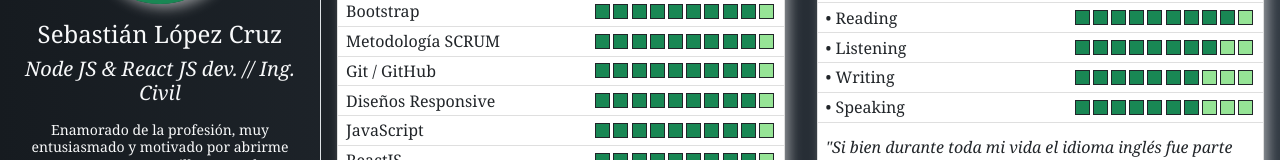
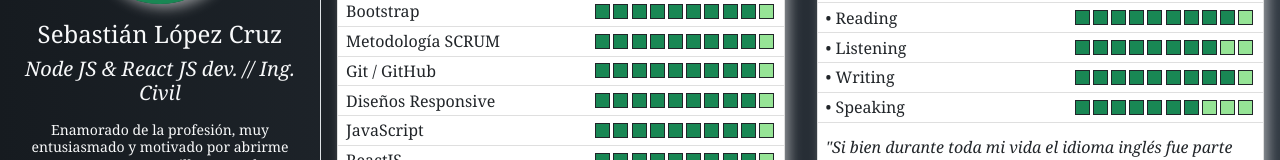
Before and after one commit to seba-lc/CV, a React (Create React App) app: page / in a window 1280 px wide. Shown: the part 211-371 px from the top of the page. Built offline with nearby package versions, Linux system fonts and the light colour scheme.

Commit message:
retoque ingles y experiencia

```diff
--- a/src/components/Education.js
+++ b/src/components/Education.js
@@ -13,7 +13,7 @@ const Education = ({width}) => {
       <p className="fs-7 my-1">♦ Capacitación en el software de cálculo estructural RAM ELEMENTS. Universidad Nacional de Tucumán: 2018</p>
       <p className="fs-7 my-1">♦ UNSTA Facultad de Humanidades, Lenguaje Extranjero (2018): Inglés B1</p>
       <h2 className="my-2">EXPERIENCIA LABORAL</h2>
-      <p className="fs-7 my-1">♦ Proyecto Web full stack - freelancer: plataforma e-commerce (Febrero / Actualidad)</p>
+      <p className="fs-7 my-1">♦ Proyecto Web full stack - freelancer: plataforma e-commerce (Febrero 2022 / Actualidad)</p>
       <p className="fs-7 my-1">♦ Dirección técninca de obra: Ampliación de Hotel (2021)</p>
       <p className="fs-7 my-1">♦ VAS & Asociacos (2020): Ingeniero en diseño y cálculo de estructuras</p>
       <p className="fs-7 my-1">♦ Sigma Constructora (2019): Ayudante de Jefe de Obra</p>
--- a/src/components/Init.js
+++ b/src/components/Init.js
@@ -48,7 +48,7 @@ const Init = ({width}) => {
             </ListGroup.Item>
             <TecItem tecnology="• Reading" progress={9} />
             <TecItem tecnology="• Listening" progress={8} />
-            <TecItem tecnology="• Writing" progress={7} />
+            <TecItem tecnology="• Writing" progress={9} />
             <TecItem tecnology="• Speaking" progress={7} />
             <ListGroup.Item className="text-center px-2 py-1">
               <p className="text-start my-2 fst-italic">
```
